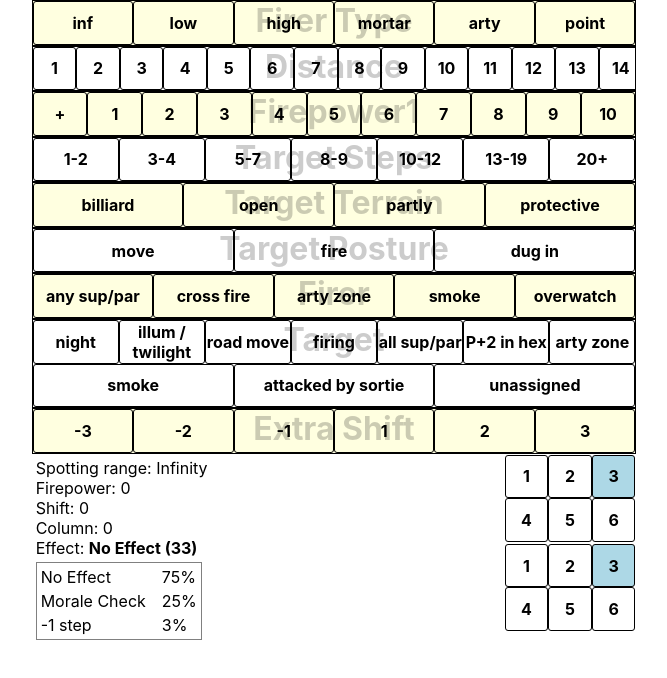
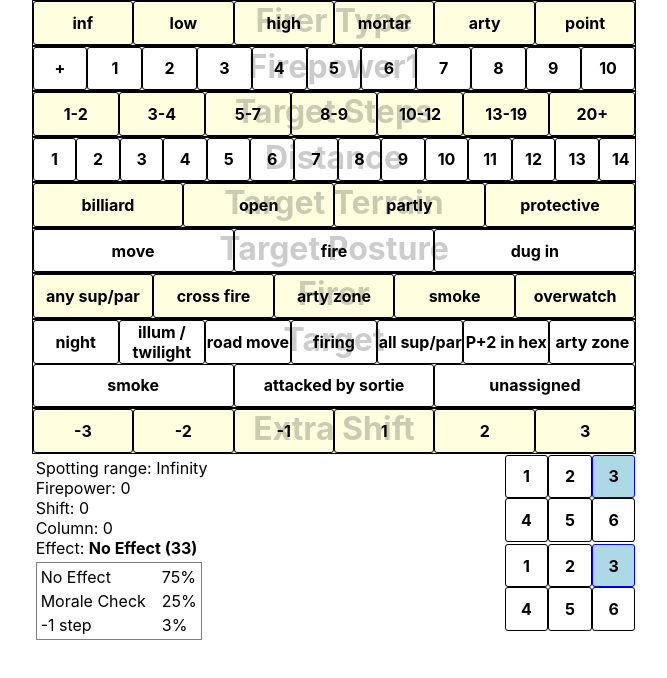
Before and after one commit to rzymek/red-winter-calc, a Preact app: page / in a window 1280 px wide. Shown: the top 678 px of the page, without its empty margins (306-973 px from the left). Built offline with nearby package versions, Linux system fonts and the light colour scheme.

Commit message:
p-fire calculation

```diff
--- a/src/fire-resolution.tsx
+++ b/src/fire-resolution.tsx
@@ -136,7 +136,68 @@ function spotted(state: State) {
     return spottingRange(state) > (state.distance ?? Infinity);
 }
 
+export function pointFireRange(state:State){
+    const {distance = NaN, pRange = NaN} = state;
+    if (distance < Math.round(pRange / 2)) {
+        return +5;
+    } else if (distance <= pRange) {
+        return +3;
+    } else if (pRange < distance && distance <= pRange * 2) {
+        return 0;
+    } else {
+        return NaN;
+    }
+}
+function pointFireResolution(state: State) {
+    const pointFireDifferential: Record<number, number> = {
+        [+3]: 3,
+        [+2]: 2,
+        [+1]: 1,
+        [0]: 0,
+        [-1]: -2,
+        [-2]: -4,
+        [-3]: -8,
+        [-4]: -12,
+        [-5]: NaN,
+    };
+    const {lowestPFire = NaN, bestPDefence = NaN} = state;
+    const differential = Math.min(Math.max(-5,lowestPFire - bestPDefence),3);
+    const differentialShift = pointFireDifferential[differential] ?? NaN;
+    const spotRange = spottingRange(state);
+    const noLOS = isNoLOS(state);
+
+    const shift = differentialShift
+        + targetTerrainPosture(state)
+        + pointFireRange(state)
+        + otherModifiers(state)
+        + (state.extraShift ?? 0);
+    return {
+        differential,
+        shift,
+        spotRange,
+        noLOS,
+        dbg: {
+            spotted: spotted(state),
+            infFirepowerDistanceBonus: infFirepowerDistanceBonus(state),
+            targetTerrainPosture: targetTerrainPosture(state),
+            otherModifiers: otherModifiers(state),
+        },
+    };
+}
+
 export function fireResolution(state: State) {
+    if (state.firererType === 'point') {
+        return pointFireResolution(state);
+    } else {
+        return areaFireResolution(state);
+    }
+}
+
+function isNoLOS(state: State) {
+    return state.targetEnv.includes('night') && (state.distance ?? Infinity) > 2;
+}
+
+function areaFireResolution(state: State) {
     const baseFirepower = state.firepower.filter(isDefined)
         .reduce((a: number, b: number) => a + b, 0) as number;
     const spotRange = spottingRange(state);
@@ -146,7 +207,7 @@ export function fireResolution(state: State) {
         + targetTerrainPosture(state)
         + otherModifiers(state)
         + (state.extraShift ?? 0);
-    const noLOS = state.targetEnv.includes('night') && (state.distance ?? Infinity) > 2;
+    const noLOS = isNoLOS(state);
     return {
         firepower,
         shift,
--- a/src/firetable.ts
+++ b/src/firetable.ts
@@ -1,8 +1,24 @@
 import {isString} from "remeda";
 import {inRange} from "./inRange.ts";
+import {State} from "./state.ts";
 
 export const rawColumns = [
     0, 1, 2, 3, 4, 5, 6, '7-8', '9-10', '11-13', '14-16', '17-20', '21-25', '26-32', '33-40', '41-50', '51-64', '65-80', '81-100', '101+'
+] as const;
+export const pColumns = [
+    [1,4],
+    [2,'7-8'],
+    [3,'11-13'],
+    [4,'14-16'],
+    [5,'17-20'],
+    [6,'21-25'],
+    ['7-8','26-32'],
+    ['9-10','33-40'],
+    ['11-12','41-50'],
+    ['13-16','51-64'],
+    ['17-20','65-80'],
+    ['21-25','81-100'],
+    ['26+' ,'101+'],
 ] as const;
 
 export const firetable = [
@@ -19,32 +35,51 @@ export const firetable = [
     ['-9 steps', '', '', '', '', '', '', '', '', '', '', '', '', '', '', '', '', '', '', '66', '66'],
 ] as const;
 
-export const fireTable = {
-    column(resolution: { firepower: number, shift: number }) {
-        const index = rawColumns.findIndex(colDef => {
-            if (colDef === resolution.firepower) {
+function isInRangePredicate(v:number) {
+    return (range:number|string) => {
+        if (range === v) {
             return true;
-            } else if (isString(colDef)) {
-                const [from, to = Infinity] = colDef.split(/[-+]/)
+        } else if (isString(range)) {
+            const [from, to = Infinity] = range.split(/[-+]/)
                 .filter(v => v !== '')
                 .map(it => Number(it));
-                return from <= resolution.firepower && resolution.firepower <= to;
+            return from <= v && v <= to;
         } else {
             return false;
         }
-        });
-        const effectiveIndex = Math.min(index + resolution.shift, rawColumns.length - 1)
+    };
+}
+
+export const fireTable = {
+    column(resolution: { firepower?: number; shift: number }, state: State) {
+        const colIndex = resolution.firepower !== undefined
+            ? areaColumn(resolution.firepower)
+            : pColumn(state);
+        return effectiveColumn(colIndex, resolution.shift);
+    },
+    result(resolution: { firepower?: number; shift: number }, roll: number, state: State) {
+        const col = this.column(resolution, state);
+        const row = firetable.find(([, ...rols]) => inRange(rols[col.index], roll)) ?? firetable[0]
+        if(state.firererType === 'point' && row[0] ==='Morale Check') {
+            return 'No Effect';
+        }
+        return row[0];
+    },
+}
+function areaColumn(firepower: number) {
+    return rawColumns.findIndex(isInRangePredicate(firepower));
+}
+function pColumn(state: State) {
+    const inRangePredicate = isInRangePredicate(state.firererSteps ?? NaN);
+    const [,aColumn] = pColumns.find(([pFireSteps])=> inRangePredicate(pFireSteps)) ?? [0,0]
+    return rawColumns.indexOf(aColumn);
+}
+function effectiveColumn(index:number, shift: number) {
+    const effectiveIndex = Math.min(index + shift, rawColumns.length - 1)
     return {
         index: effectiveIndex,
         label: String(rawColumns[effectiveIndex])
     }
-    },
-
-    result(resolution: { firepower: number, shift: number }, roll: number) {
-        const col = this.column(resolution);
-        const row = firetable.find(([, ...rols]) => inRange(rols[col.index], roll)) ?? firetable[0]
-        return row[0];
-    }
 }
 
 export type FireResolutionResult = ReturnType<typeof fireTable["result"]>
--- a/src/pick.tsx
+++ b/src/pick.tsx
@@ -5,10 +5,11 @@ export type PickProps = {
     minWidth?: string,
 };
 
-export function Pick<T extends string|number>(props: PickProps & {
+export function Pick<T extends string | number>(props: PickProps & {
+    color?: (v: T) => (undefined | string)
     label: string,
     values: readonly T[],
-    selected: readonly (T|undefined)[],
+    selected: readonly (T | undefined)[],
     onClick(v: T): void
 }) {
     return <div style={{
@@ -31,6 +32,7 @@ export function Pick<T extends string|number>(props: PickProps & {
         {props.values.map(v => {
                 return <ToggleButton key={v} value={v}
                                      selected={props.selected.includes(v)}
+                                     color={props.color?.(v)}
                                      onClick={() => props.onClick(v)}
                                      minWidth={props.minWidth}/>;
             }
--- a/src/pickOne.tsx
+++ b/src/pickOne.tsx
@@ -3,7 +3,10 @@ import {useContext} from "preact/compat";
 import {Context} from "./context.tsx";
 import {firepowerDef, pickOneDefs, SingleSelectionFields} from "./state.ts";
 
-export function PickOne(props: PickProps & { field: SingleSelectionFields }) {
+export function PickOne(props: PickProps & {
+    color?: (v: any) => (undefined | string),
+    field: SingleSelectionFields
+}) {
     const context = useContext(Context);
     const {label, values} = pickOneDefs[props.field];
     const selected = context.state[props.field];
--- a/src/rollAndResolve.tsx
+++ b/src/rollAndResolve.tsx
@@ -14,7 +14,7 @@ export function RollAndResolve(props: {
     const [roll, setRoll] = useState<number>(33);
     const resolution = fireResolution(props.state);
 
-    const result = isFinite(roll) ? fireTable.result(resolution, roll) : undefined;
+    const result = isFinite(roll) ? fireTable.result(resolution, roll, props.state) : undefined;
     useEffect(() => {
         props.onResult(result);
     }, [result]);
@@ -29,17 +29,22 @@ export function RollAndResolve(props: {
                 padding: 4,
                 justifyContent: 'center',
                 flexDirection: 'column',
+                alignSelf: 'start',
             }}>
                 {resolution.noLOS
                     ? <span>No LOS</span>
-                    : <span>
-                    Spotting range: {resolution.spotRange}<br/>
-                    Firepower: {resolution.firepower}<br/>
-                    Shift: {resolution.shift}<br/>
-                    Column: {fireTable.column(resolution)?.label}<br/>
+                    :
+                    <span>Spotting range: {resolution.spotRange} {(props.state.distance ?? NaN) < resolution.spotRange &&
+                        <b> - Spotted</b>}<br/>
+                        {'firepower' in resolution && <>Firepower: {resolution.firepower}<br/></>}
+                        Shift: {resolution.shift}<br/>
+                    Column: {fireTable.column(resolution, props.state)?.label}<br/>
                     Effect: <b>{result} ({roll})</b>
                     </span>}
-                <Probabilities probabilities={probability(firetable,fireTable.column(resolution).index)} accumulate/>
+                <Probabilities probabilities={probability(
+                    firetable, fireTable.column(resolution, props.state).index,
+                    props.state.firererType
+                )} accumulate/>
 
             </div>
 
--- a/src/rollAndResolveMorale.tsx
+++ b/src/rollAndResolveMorale.tsx
@@ -27,7 +27,7 @@ export function RollAndResolveMorale(props: {
                 Effective morale: {isFinite(morale) && morale}<br/>
                 Morale roll: {isFinite(roll) && roll}<br/>
                 Effect: <b>{moraleResult.result}</b>
-                <Probabilities probabilities={probability(moraleTable, moraleResult.column - 1)}/>
+                <Probabilities probabilities={probability(moraleTable, moraleResult.column - 1, props.state.firererType)}/>
             </span>
         </div>
         <Input2d6 onRoll={([d1, d2]) => setRoll(d1 * 10 + d2)}/>
--- a/src/state.ts
+++ b/src/state.ts
@@ -53,11 +53,15 @@ export const pickOneDefs = {
     },
     pRange:{
         label: 'Range',
-        values: ['close','nominal','long'],
+        values: range(1, 20 + 1),
     },
-    pDifferential: {
-        label: 'Differential',
-        values: range(-5,5+1).reverse(),
+    lowestPFire: {
+        label: 'Lowest P-Fire',
+        values: range(1,10+1),
+    },
+    bestPDefence: {
+        label: 'Best P-Defence',
+        values: range(0,10+1),
     }
 } as const;
 export const pickManyDefs = {
--- a/src/toggleButton.tsx
+++ b/src/toggleButton.tsx
@@ -3,11 +3,12 @@ export function ToggleButton(props: {
     selected?: boolean,
     onClick(): void,
     minWidth?: string,
+    color?: string
 }) {
     const size = '11mm';
     return <div
         style={{
-            border: 'solid 1px black',
+            border: `solid 1px ${props.selected ? 'blue' : 'black'}`,
             borderRadius: 3,
             minWidth: props.minWidth ?? size,
             userSelect: 'none',
@@ -22,7 +23,7 @@ export function ToggleButton(props: {
             fontWeight: 'bold',
             cursor: 'pointer',
             flex: 1,
-            backgroundColor: props.selected ? 'lightblue' : undefined
+            backgroundColor: props.selected ? 'lightblue' : props.color
         }} onClick={props.onClick}>
         {props.value}
     </div>
```
Also changed, not shown: src/app.tsx (+22 -9 lines), src/probability.ts (+10 -2 lines), 1 other file (tests, documents, lock files or other folders). Lines whose indentation alone changed are shown as unchanged.
